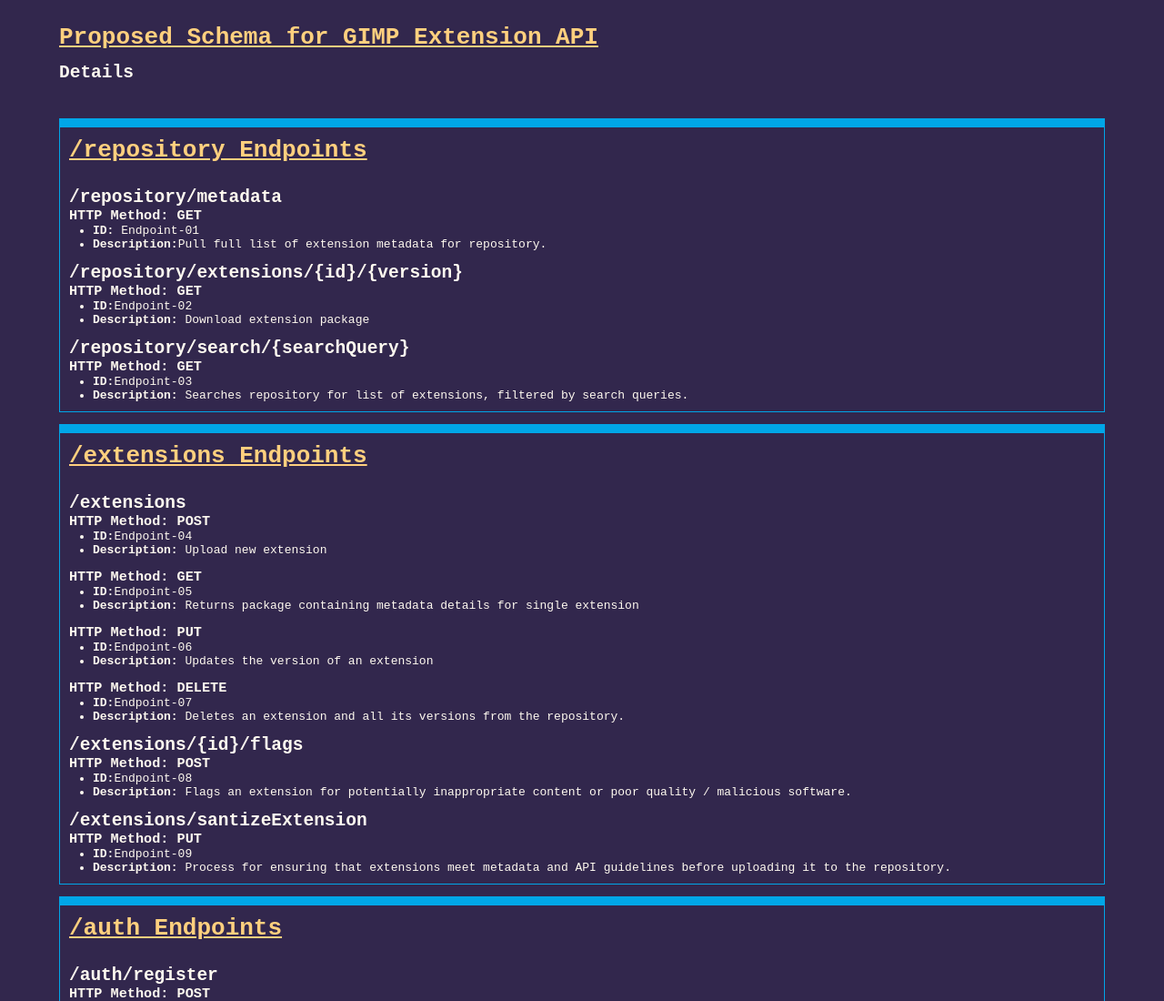
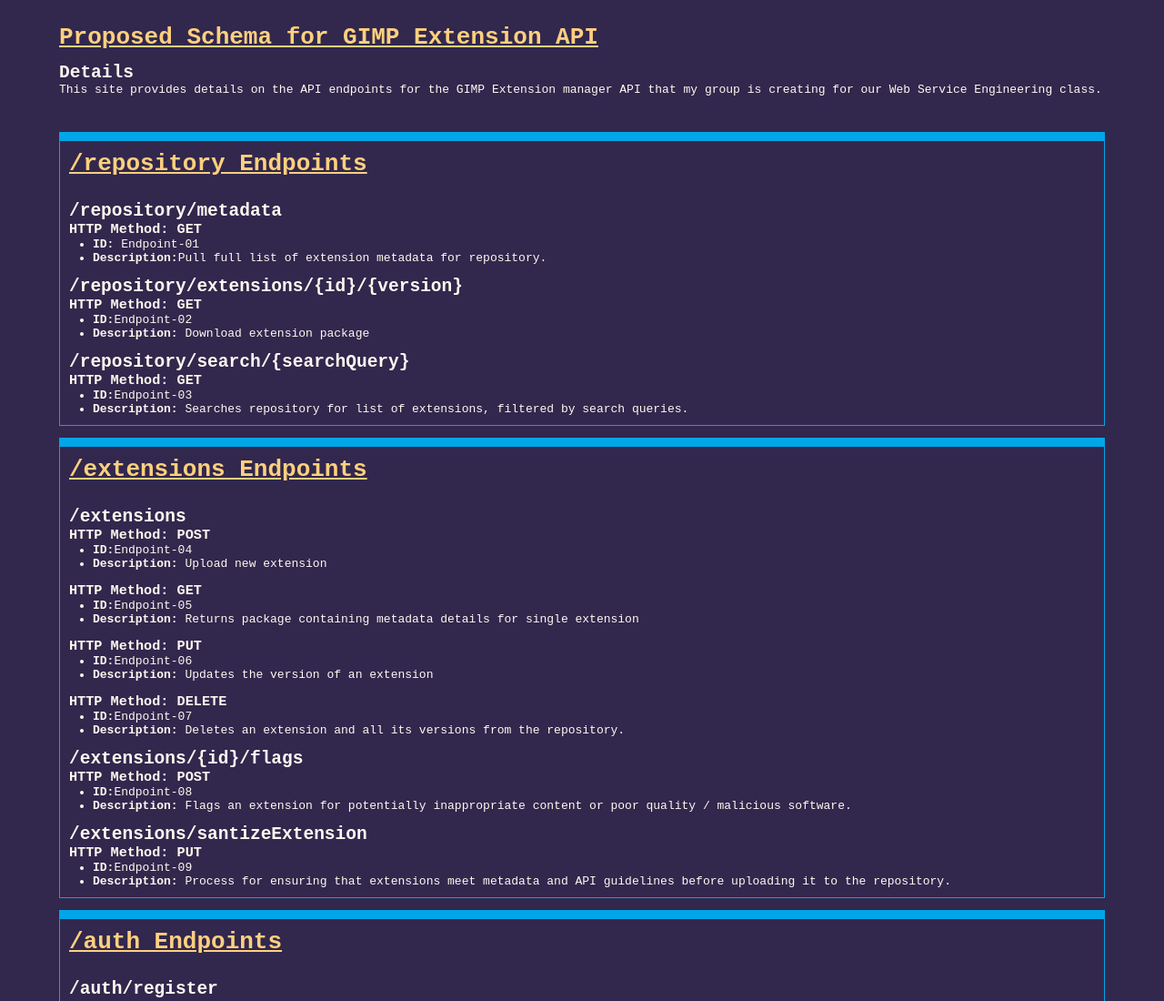
Before and after one commit to Mollyknows/AWSPractice, a plain HTML site: page index.html in a window 1280 px wide. Shown: the top 1100 px of the page at 91% size. Drawn offline with Linux system fonts and the light colour scheme.

Commit message:
Adding some text detail about the nature of this webpage.

```diff
--- a/index.html
+++ b/index.html
@@ -5,11 +5,17 @@
     <link rel="stylesheet" href="site3.css" />
     <meta name="viewport" content="width=device-width, initial-scale=1.0" />
     <title>Document</title>
+    <p></p>
   </head>
   <body>
     <div class="paragraph">
       <h1>Proposed Schema for GIMP Extension API</h1>
       <h2>Details</h2>
+      <p>
+        This site provides details on the API endpoints for the GIMP Extension
+        manager API that my group is creating for our Web Service Engineering
+        class.
+      </p>
     </div>
 
     <div class="box">
```
